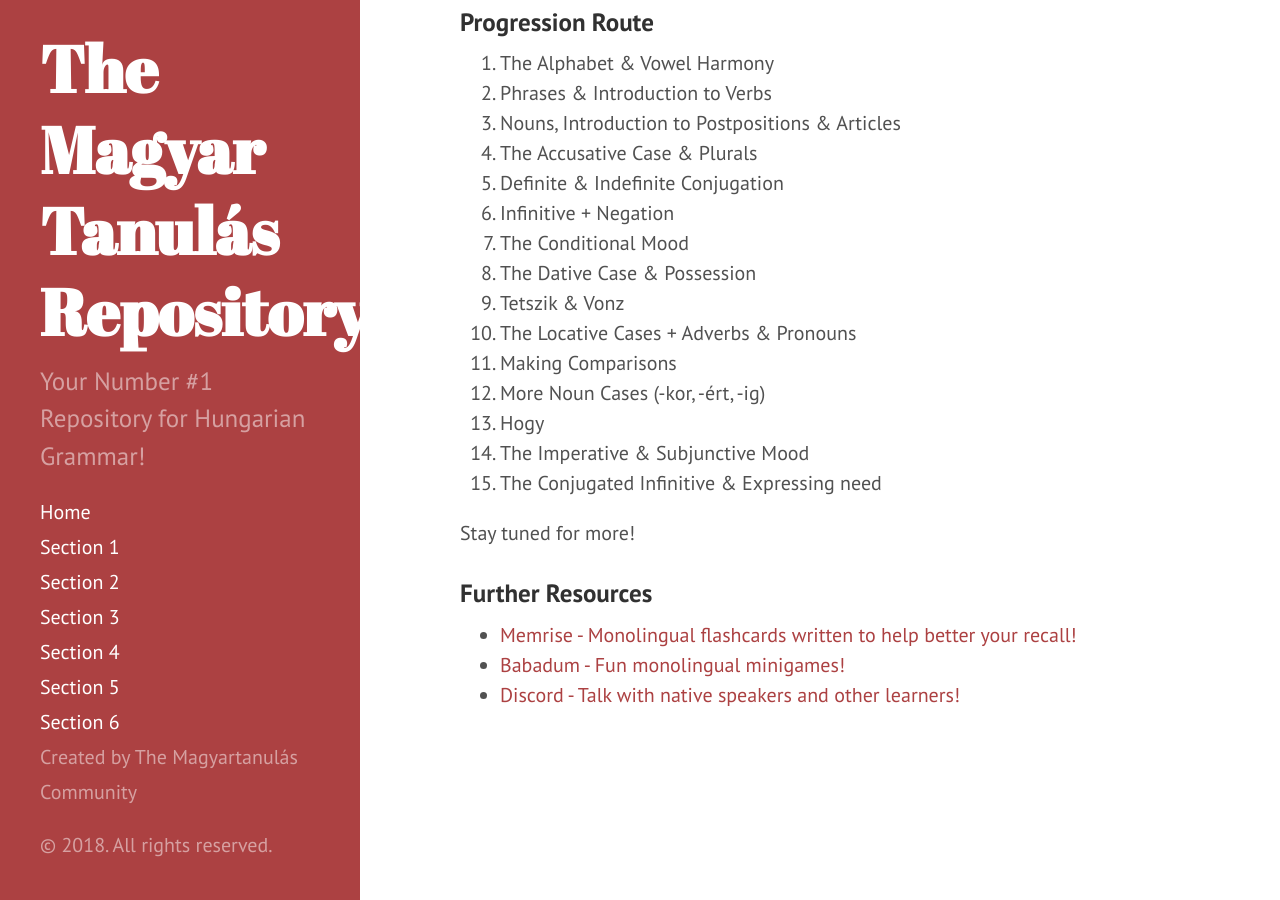
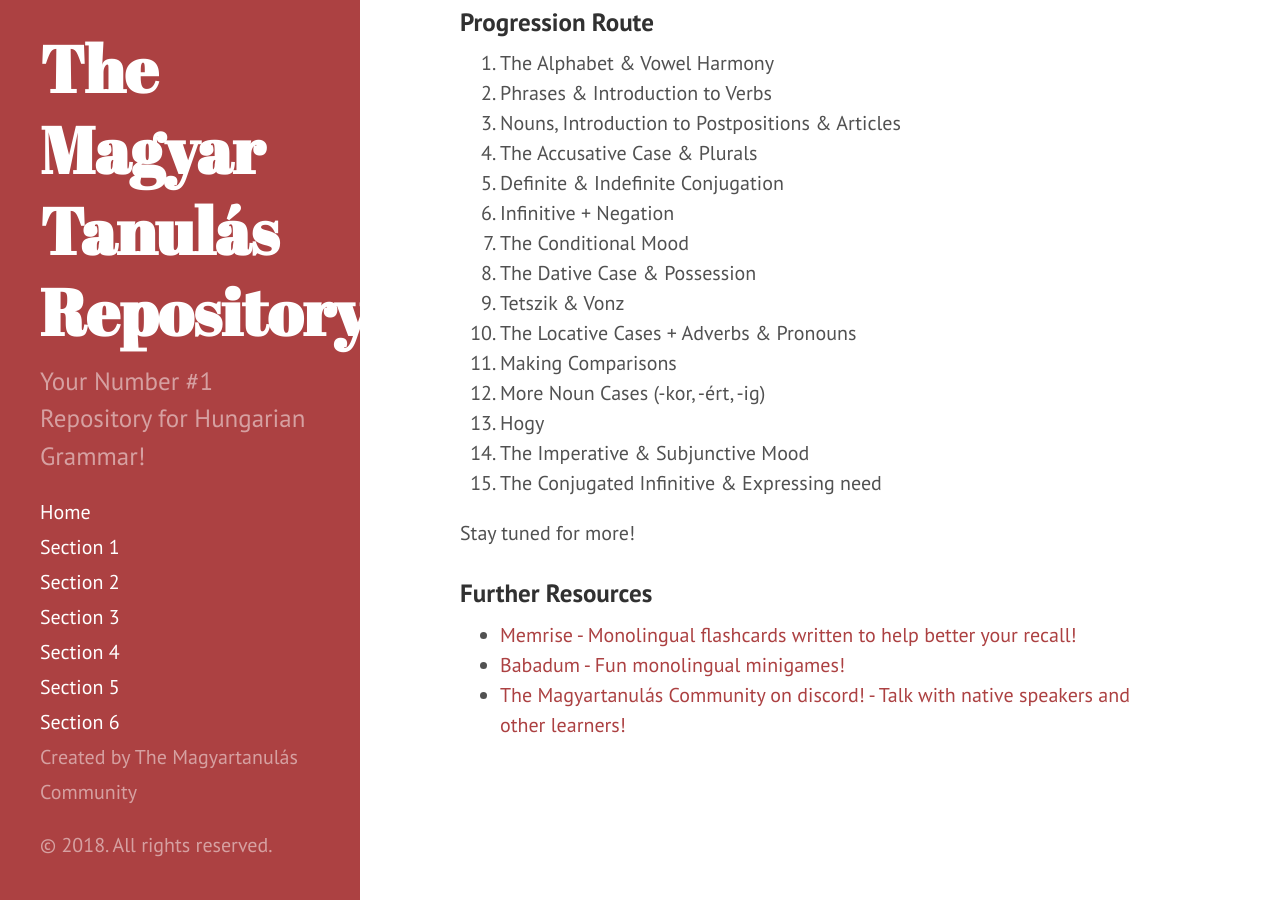
Before and after one commit to Magyartanulas/magyartanulas.github.io, a Jekyll site: the page built from _posts/2012-02-06-whats-jekyll.md, in a window 1280 px wide and 900 px high, scrolled down 631 px. Built offline with Jekyll 4.4.1, drawn with Linux system fonts in a browser that asks for light colours; Markdown is read by kramdown in place of the engine named in the settings.

Commit message:
Update 2012-02-06-whats-jekyll.md

```diff
--- a/_posts/2012-02-06-whats-jekyll.md
+++ b/_posts/2012-02-06-whats-jekyll.md
@@ -40,4 +40,4 @@ Stay tuned for more!
 
 * [Memrise - Monolingual flashcards written to help better your recall!](www.memrise.com/group/262696/)
 * [Babadum - Fun monolingual minigames!](https://babadum.com/)
-* [Discord - Talk with native speakers and other learners!](https://discord.gg/wSg45QS)
+* [The Magyartanulás Community on discord! - Talk with native speakers and other learners!](https://discord.gg/wSg45QS)
```
